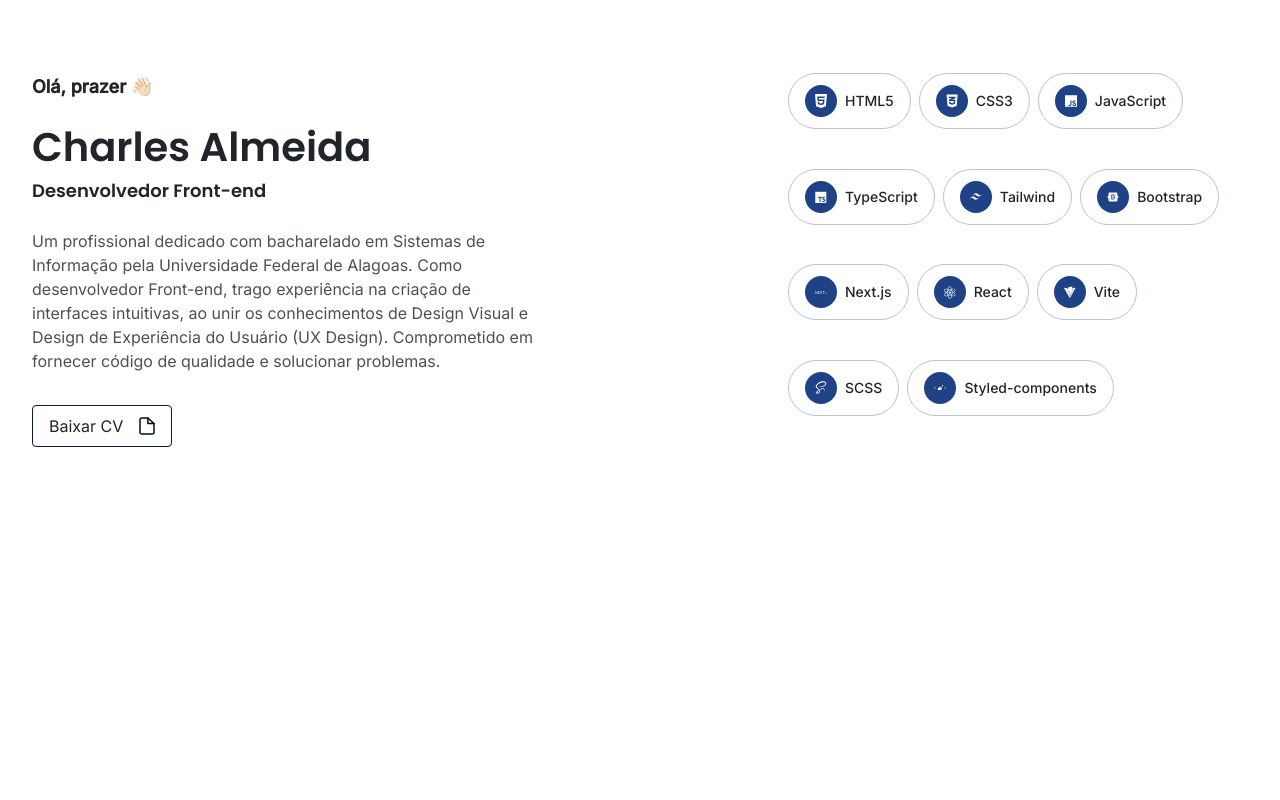
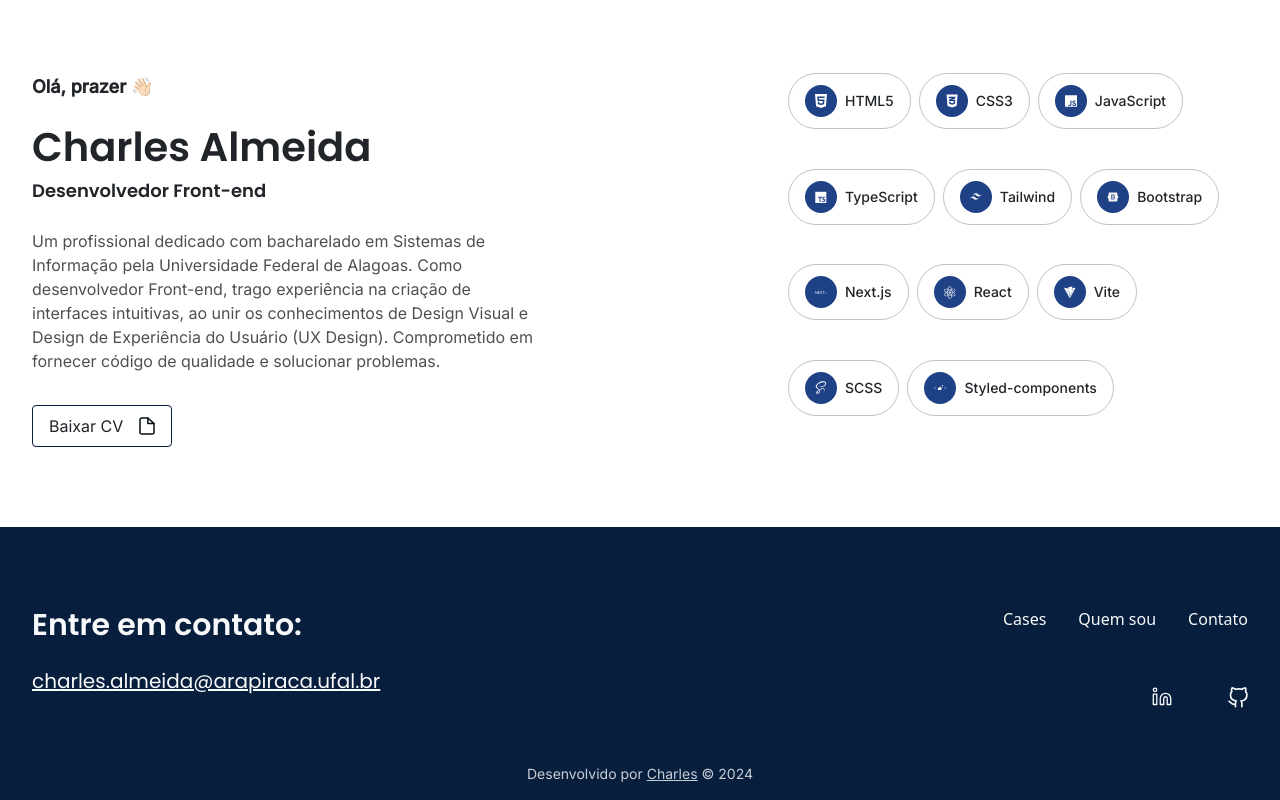
Before and after one commit to charlesalmeiida/portfolio, a Next.js app: page / in a window 1280 px wide. Shown: the part 1718-2518 px from the top of the page. Before the commit the page ends 2245 px from the top, so only its background shows below. Built offline with nearby package versions, Linux system fonts and the light colour scheme.

Commit message:
feat: add footer

```diff
--- /dev/null
+++ b/src/app/components/Footer/Footer.tsx
@@ -0,0 +1,77 @@
+import Link from "next/link"
+import { Container } from "../GridContainer"
+import { ItemMenu } from "../Header/ItemMenu"
+import Image from "next/image"
+
+export function Footer() {
+  return (
+    <footer className="pt-20 pb-4 bg-blue02">
+      <Container>
+        <div className="flex justify-between">
+          <div>
+            <h2 className="font-poppins text-3xl font-semibold text-gray01">
+              Entre em contato:
+            </h2>
+            <Link
+              href="mailto:charles.almeida@arapiraca.ufal.br"
+              className="font-poppins text-gray01 text-xl underline mt-6 block"
+            >
+              charles.almeida@arapiraca.ufal.br
+            </Link>
+          </div>
+          <div className="flex flex-col items-end gap-14">
+            <nav className="space-x-8">
+              <ItemMenu link="#case" className="text-gray01  hover:text-gray02">
+                Cases
+              </ItemMenu>
+              <ItemMenu
+                className="text-gray01 hover:text-gray02"
+                link="#quem-sou"
+              >
+                Quem sou
+              </ItemMenu>
+              <ItemMenu
+                className="text-gray01  hover:text-gray02"
+                link="#contato"
+              >
+                Contato
+              </ItemMenu>
+            </nav>
+            <div className="flex gap-14">
+              <Link
+                href="https://linkedin.com/in/charlesalmeiida"
+                target="_blank"
+              >
+                <Image
+                  src="/icon-linkedin-white.svg"
+                  width={20}
+                  height={20}
+                  alt="Ícone do Linkedin"
+                />
+              </Link>
+              <Link href="https://github.com/charlesalmeiida" target="_blank">
+                <Image
+                  src="/icon-github.svg"
+                  width={20}
+                  height={20}
+                  alt="Ícone do GitHub"
+                />
+              </Link>
+            </div>
+          </div>
+        </div>
+        <span className="block mt-14 mx-auto w-fit font-inter text-sm text-gray01 opacity-80">
+          Desenvolvido por
+          <Link
+            className="underline mx-1"
+            href="https://github.com/charlesalmeiida"
+            target="_blank"
+          >
+            Charles
+          </Link>
+          © 2024
+        </span>
+      </Container>
+    </footer>
+  )
+}
--- a/src/app/components/Header/Header.tsx
+++ b/src/app/components/Header/Header.tsx
@@ -14,9 +14,15 @@
           </Link>
         </div>
         <nav className="font-inter flex gap-12">
-          <ItemMenu link="#cases">Cases</ItemMenu>
-          <ItemMenu link="#cases">Quem sou</ItemMenu>
-          <ItemMenu link="#contato">Contato</ItemMenu>
+          <ItemMenu className="text-gray03 hover:text-gray02" link="#cases">
+            Cases
+          </ItemMenu>
+          <ItemMenu className="text-gray03 hover:text-gray02" link="#cases">
+            Quem sou
+          </ItemMenu>
+          <ItemMenu className="text-gray03 hover:text-gray02" link="#contato">
+            Contato
+          </ItemMenu>
           <span>|</span>
           <div className="flex items-center gap-2">
             <LinkLang link="/">
--- a/src/app/components/Header/ItemMenu.tsx
+++ b/src/app/components/Header/ItemMenu.tsx
@@ -1,15 +1,17 @@
 import Link from "next/link"
 import { ReactNode } from "react"
+import { twMerge } from "tailwind-merge"
 
 interface ItemMenuProps {
   children: ReactNode
   link: string
+  className: string
 }
 
-export function ItemMenu({ children, link }: ItemMenuProps) {
+export function ItemMenu({ children, link, className }: ItemMenuProps) {
   return (
     <Link
-      className="font-normal text-gray03 transition-all hover:text-gray02 "
+      className={(twMerge("font-normal transition-all"), className)}
       href={link}
     >
       {children}
--- a/src/app/page.tsx
+++ b/src/app/page.tsx
@@ -1,6 +1,7 @@
 import { About } from "./components/About/About"
 import { Cases } from "./components/Cases/Cases"
 import { DivisorArea } from "./components/DivisorAnimated/DivisorArea"
+import { Footer } from "./components/Footer/Footer"
 import { Header } from "./components/Header/Header"
 import { Hero } from "./components/Hero/Hero"
 
@@ -12,6 +13,7 @@
       <DivisorArea />
       <Cases />
       <About />
+      <Footer />
     </>
   )
 }
--- a/tailwind.config.ts
+++ b/tailwind.config.ts
@@ -22,7 +22,7 @@
         inter: ["var(--font-inter)"],
       },
       dropShadow: {
-        lg: "0px 9px 129.8px rgba(0, 0, 0, 0.10)",
+        lg: "0px 9px 140px rgba(0, 0, 0, 0.10)",
       },
       colors: {
         blue: "#1F4287",
```
Also changed, not shown: public/icon-linkedin-white.svg (added).
